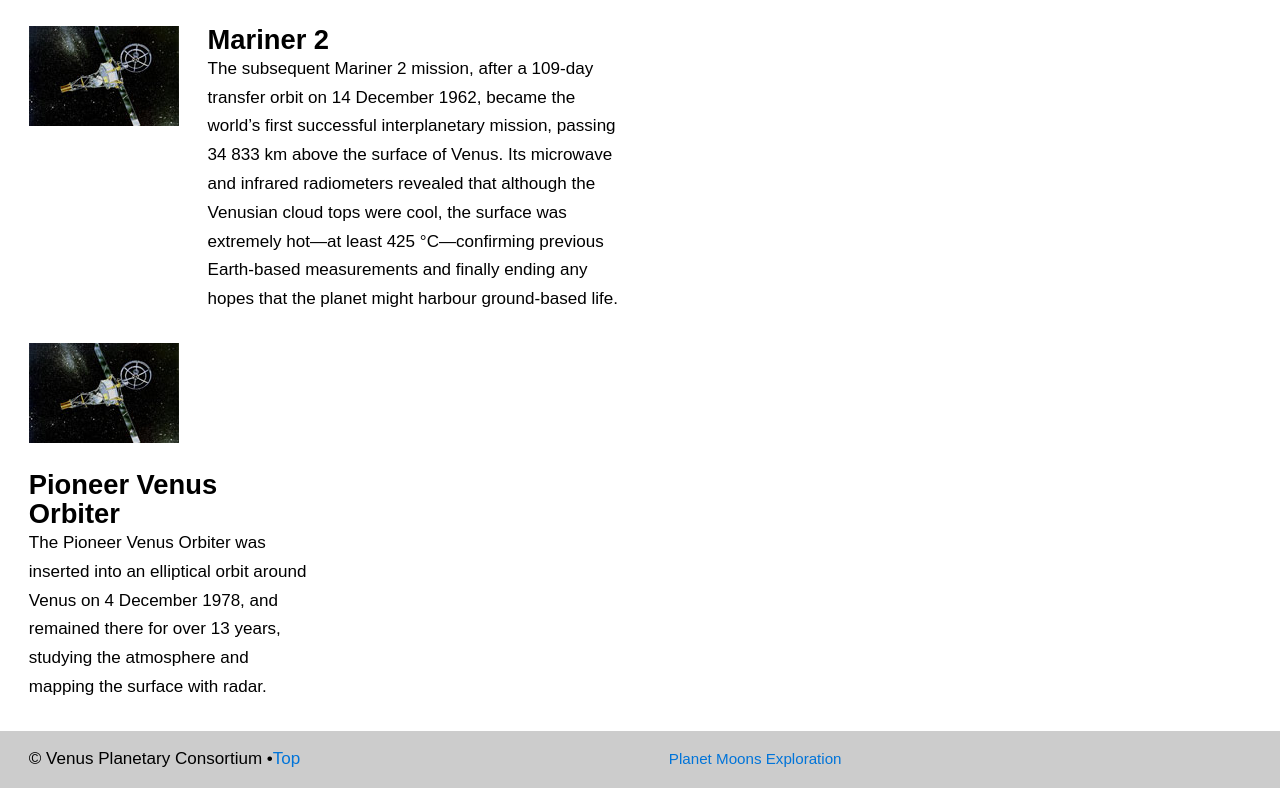
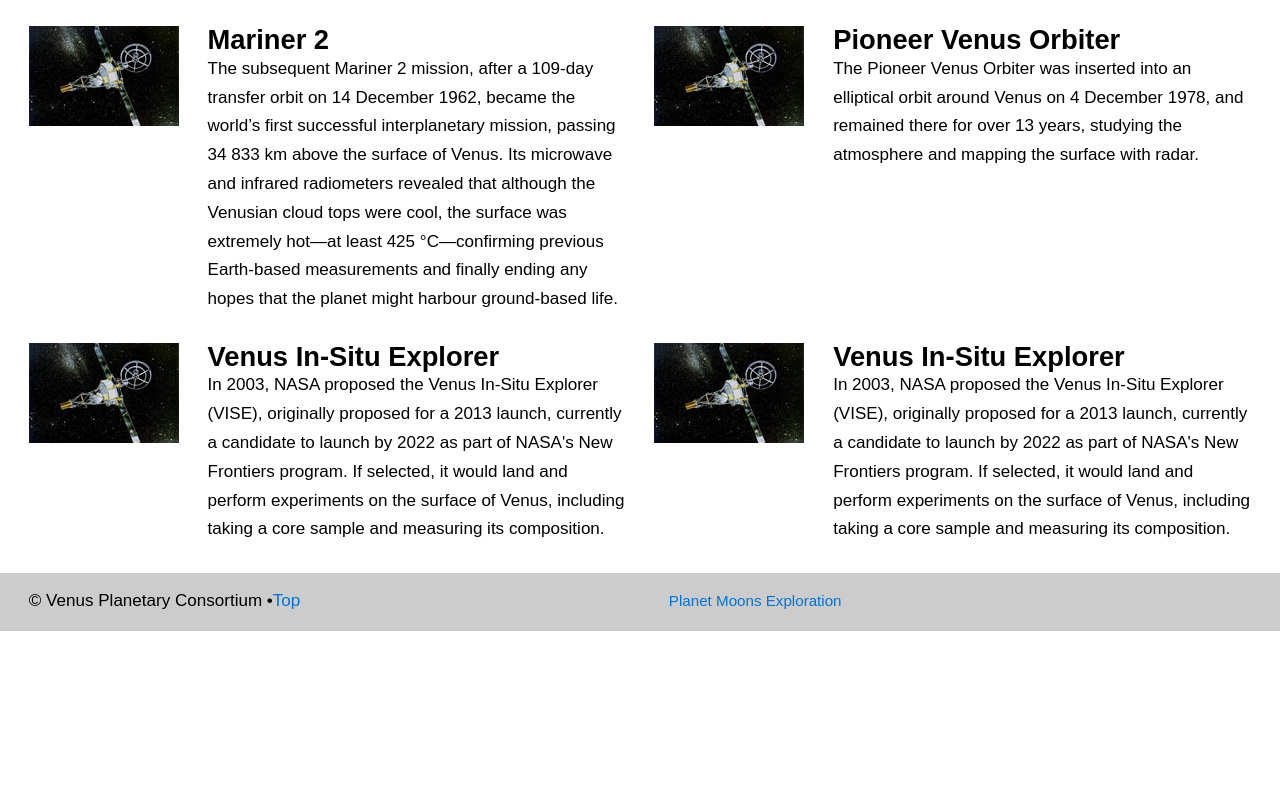
Before and after one commit to sout0053/dsn1675-planet-website, a plain HTML site: page moons.html in a window 1280 px wide. Shown: the part 1197-1985 px from the top of the page. After the commit the page ends 1828 px from the top, so only its background shows below. Drawn offline with Linux system fonts and the light colour scheme.

Commit message:
Added missing div end tags

```diff
--- a/moons.html
+++ b/moons.html
@@ -113,7 +113,7 @@
           <p class="milli">The subsequent Mariner 2 mission, after a 109-day transfer orbit on 14 December 1962, became the world’s first successful interplanetary mission, passing 34 833 km above the surface of Venus. Its microwave and infrared radiometers revealed that although the Venusian cloud tops were cool, the surface was extremely hot—at least 425 °C—confirming previous Earth-based measurements and finally ending any hopes that the planet might harbour ground-based life.</p>
         </div>
       </div>
-
+    </div>
     <div class="unit xs-1 s-1 m-1 l-1-2">
       <div class="media">
         <div class="media__img gutter-1-2 push">
@@ -124,6 +124,31 @@
           <p class="milli">The Pioneer Venus Orbiter was inserted into an elliptical orbit around Venus on 4 December 1978, and remained there for over 13 years, studying the atmosphere and mapping the surface with radar.</p>
         </div>
       </div>
+    </div>
+    <div class="unit xs-1 s-1 m-1 l-1-2">
+      <div class="media">
+        <div class="media__img gutter-1-2 push">
+          <img class="img-flex" src="images/mariner-2.jpg" alt="">
+        </div>
+        <div class="media__body gutter-1-2">
+          <h3 class="push-0">Venus In-Situ Explorer</h3>
+          <p class="milli">In 2003, NASA proposed the Venus In-Situ Explorer (VISE), originally proposed for a 2013 launch, currently a candidate to launch by 2022 as part of NASA's New Frontiers program. If selected, it would land and perform experiments on the surface of Venus, including taking a core sample and measuring its composition.</p>
+        </div>
+      </div>
+    </div>
+    <div class="unit xs-1 s-1 m-1 l-1-2">
+      <div class="media">
+        <div class="media__img gutter-1-2 push">
+          <img class="img-flex" src="images/mariner-2.jpg" alt="">
+        </div>
+        <div class="media__body gutter-1-2">
+          <h3 class="push-0">Venus In-Situ Explorer</h3>
+          <p class="milli">In 2003, NASA proposed the Venus In-Situ Explorer (VISE), originally proposed for a 2013 launch, currently a candidate to launch by 2022 as part of NASA's New Frontiers program. If selected, it would land and perform experiments on the surface of Venus, including taking a core sample and measuring its composition.</p>
+        </div>
+      </div>
+    </div>
+  </div>
+</div>
 
 </main>
 
```
